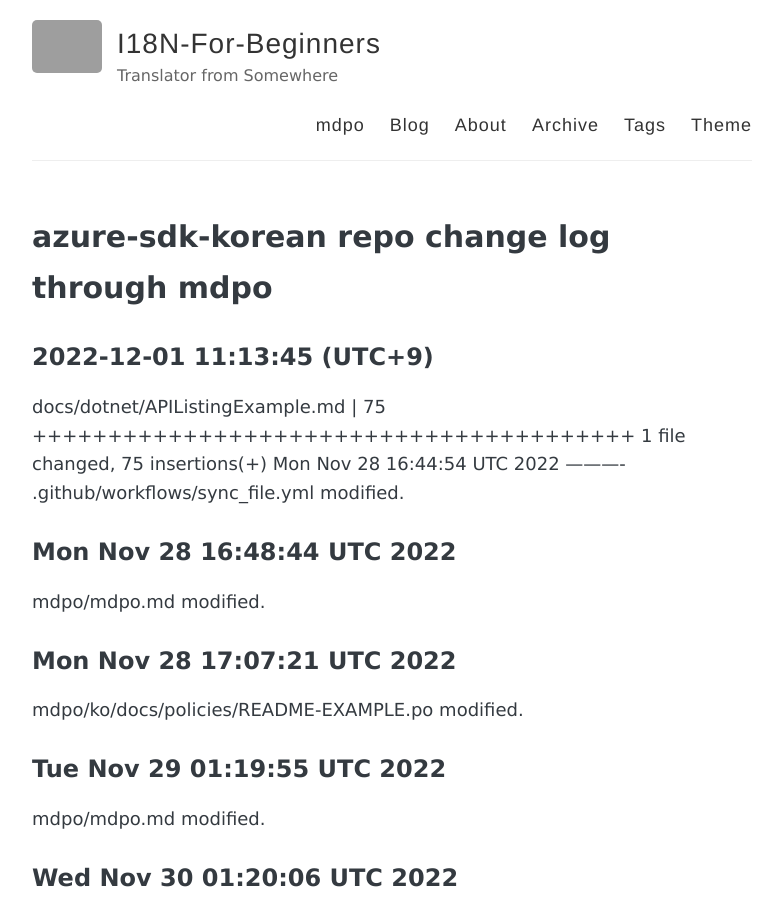
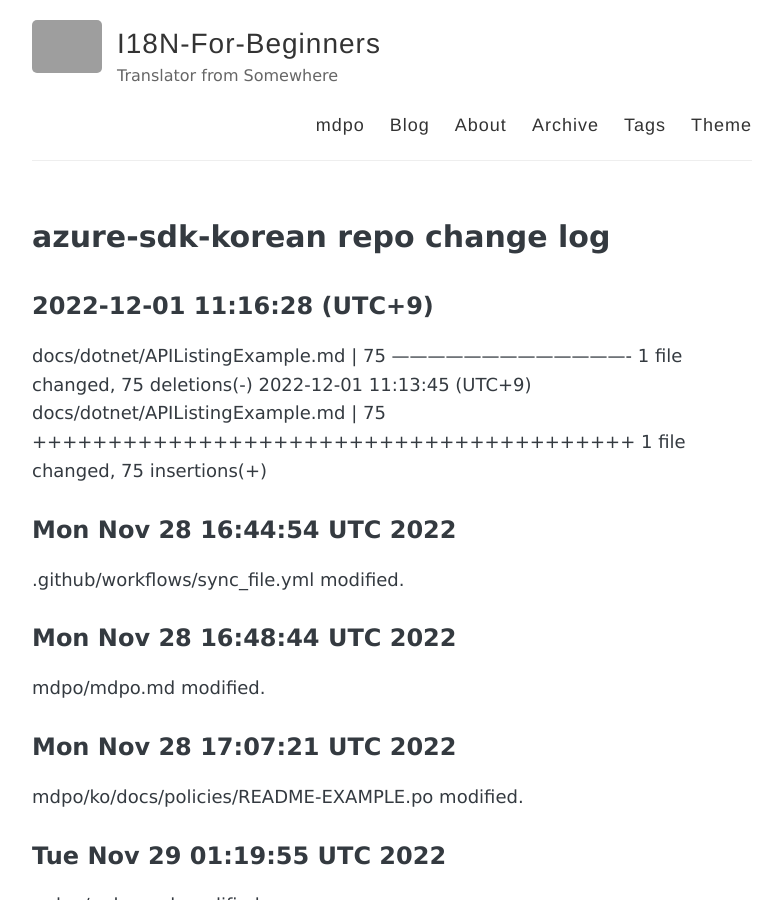
Before and after one commit to devrel-kr/I18N-For-Beginners, a Jekyll site: the page built from mdpo/mdpo.md, in a window 1280 px wide and 900 px high. Shown: the whole window, without its empty margins (248-1030 px from the left). Built offline with Jekyll 4.4.1, drawn with Linux system fonts in a browser that asks for light colours; grey boxes are pictures that could not be loaded.

Commit message:
commit to gh-pages

```diff
--- a/mdpo/mdpo.md
+++ b/mdpo/mdpo.md
@@ -1,12 +1,15 @@
 ---
 layout: page
-title: azure-sdk-korean repo change log through mdpo
+title: azure-sdk-korean repo change log
 permalink: /mdpo/
 ---
 
+2022-12-01 11:16:28 (UTC+9)
+----------
+docs/dotnet/APIListingExample.md | 75 ---------------------------------------- 1 file changed, 75 deletions(-)
 2022-12-01 11:13:45 (UTC+9)
-----------
 docs/dotnet/APIListingExample.md | 75 ++++++++++++++++++++++++++++++++++++++++ 1 file changed, 75 insertions(+)
+
 Mon Nov 28 16:44:54 UTC 2022
 ----------
 .github/workflows/sync_file.yml
```
